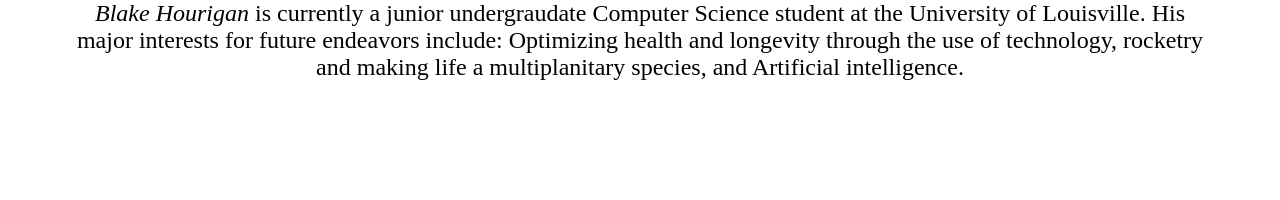
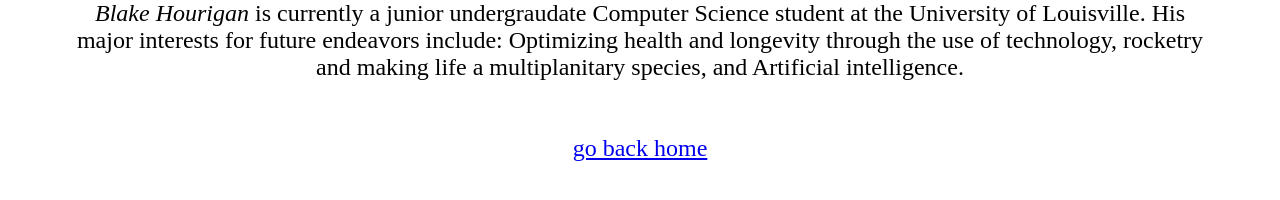
Before and after one commit to blakehourigan/Website, a plain HTML site: page about.html in a window 1280 px wide. Drawn offline with Linux system fonts and the light colour scheme.

Commit message:
better,faster,stronger

```diff
--- a/about.html
+++ b/about.html
@@ -23,6 +23,8 @@
     a multiplanitary species, and Artificial intelligence.
 
     <br/><br/><br/>
+
+    <a href="/index.html">go back home</a>
     </p>
 
 
```
